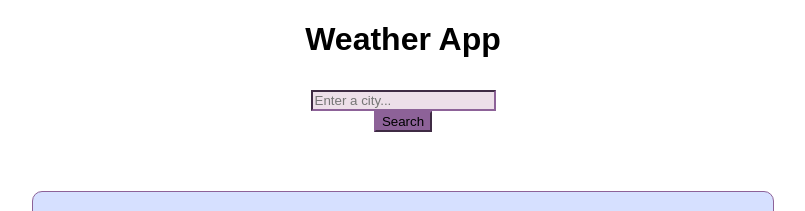
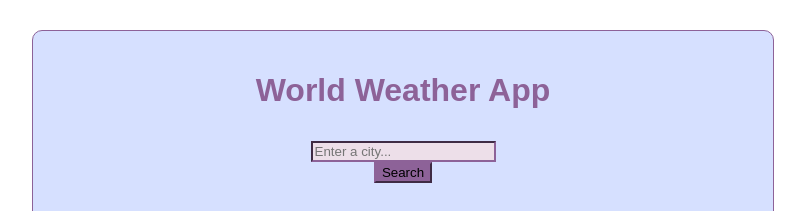
Before and after one commit to btj43/React-Weather-App, a React (Create React App) app: page / in a window 1280 px wide. Shown: the top 211 px of the page, without its empty margins (237-1042 px from the left). Built offline with nearby package versions, Linux system fonts and the light colour scheme.

Commit message:
remove unnesicary search engine

```diff
--- a/src/App.js
+++ b/src/App.js
@@ -5,8 +5,6 @@ import Weather from "./Weather";
 export default function App() {
   return (
     <div className="App">
-      <h1>Weather App</h1>
-      <SearchEngine />
       <Weather />
     </div>
   );
```
